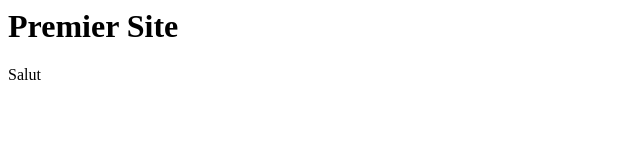
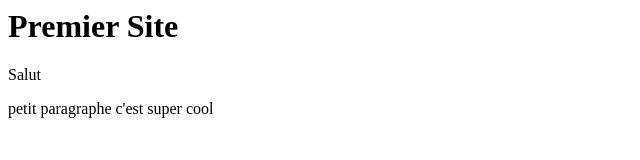
Before and after one commit to TheoBall-ESIG/premier-code, a plain HTML site: page index.html in a window 1280 px wide. Shown: the whole page, without its empty margins (0-640 px from the left). Drawn offline with Linux system fonts and the light colour scheme.

Commit message:
Update index.html

```diff
--- a/index.html
+++ b/index.html
@@ -1,2 +1,3 @@
 <h1>Premier Site</h1>
 <p>Salut</p>
+<p>petit paragraphe c'est super cool</p>
```
